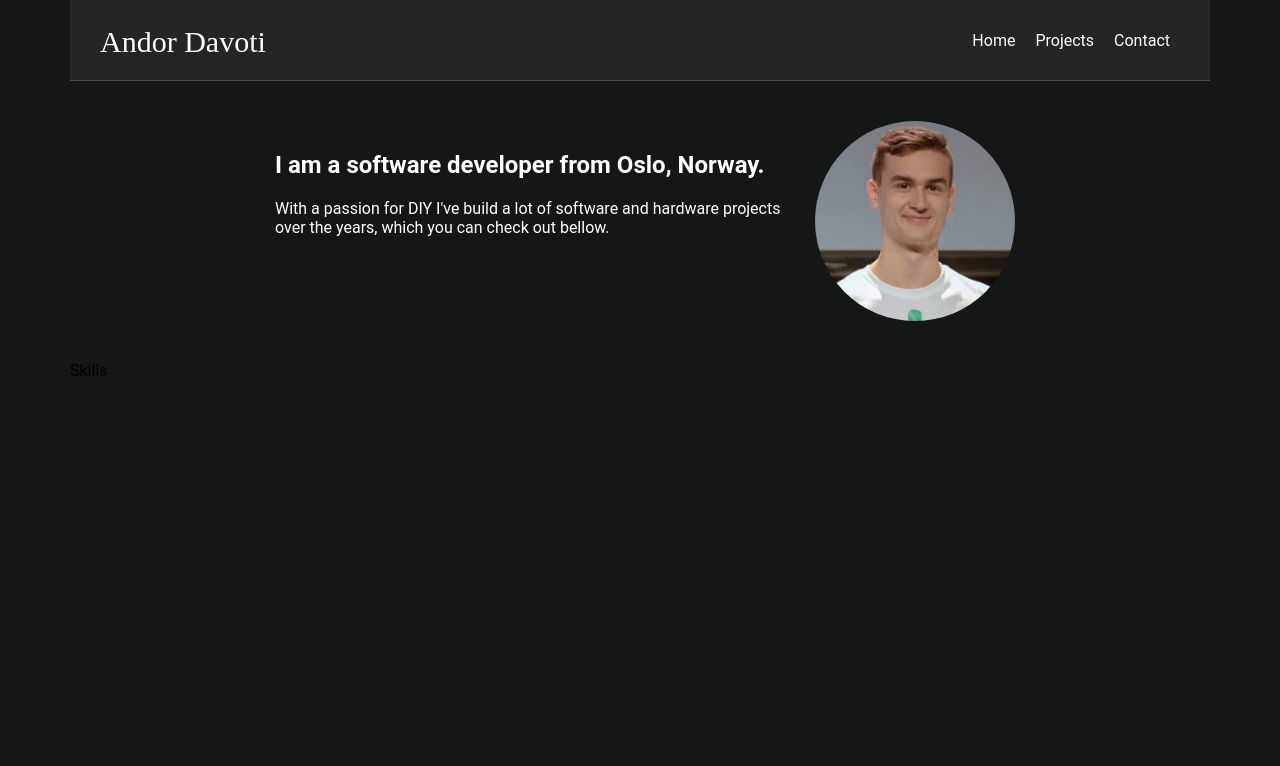
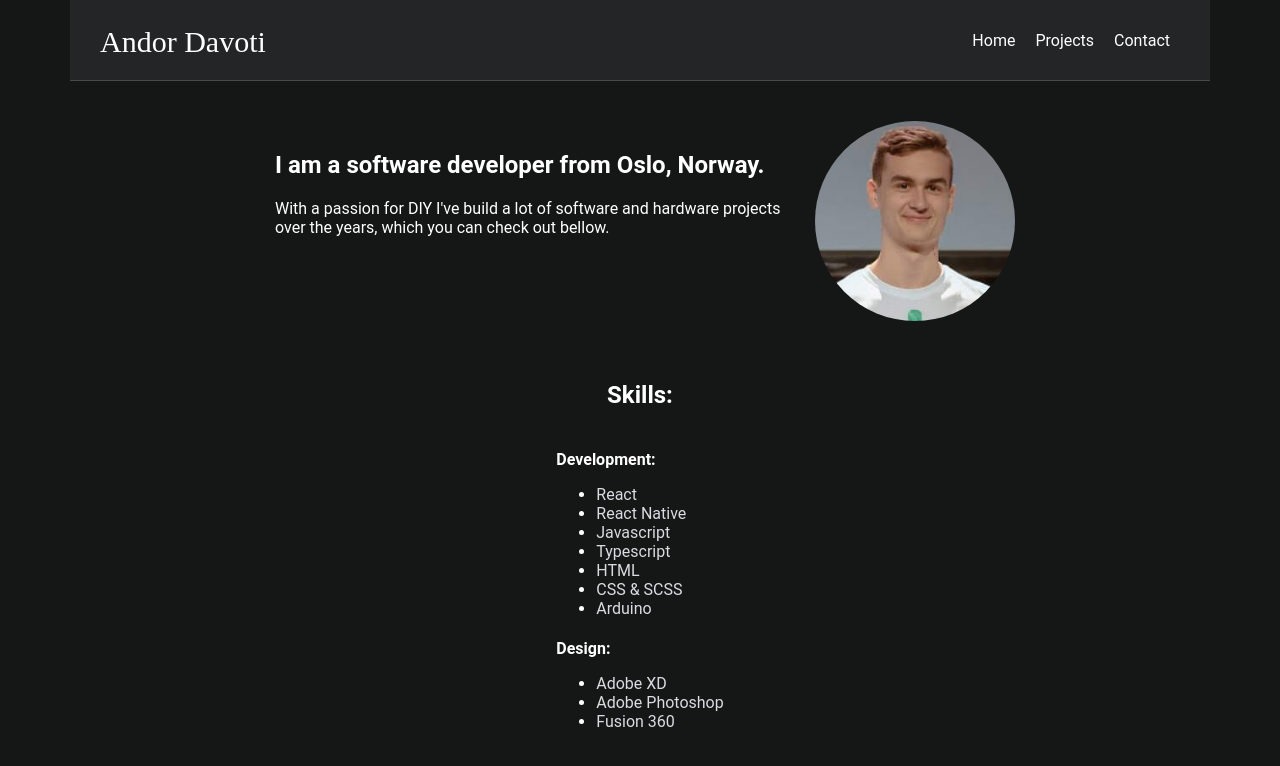
Before and after one commit to andordavoti/personal-website, a React (Create React App) app: page / in a window 1280 px wide. Shown: the top 766 px of the page. Built offline with nearby package versions, Linux system fonts and the light colour scheme; a web font is replaced by a local one.

Commit message:
added skills

```diff
--- a/src/components/Skills/skills.component.tsx
+++ b/src/components/Skills/skills.component.tsx
@@ -1,7 +1,84 @@
 import React from 'react';
+import { SkillsWrapper, SkillsTitle, SkillsList, SkillsUnderTitle, SkillsListsWrapper } from './skills.styles';
 
 const Skills = () => {
-    return <div>Skills</div>;
+    return (
+        <SkillsWrapper>
+            <SkillsTitle>Skills:</SkillsTitle>
+
+            <SkillsListsWrapper>
+                <SkillsUnderTitle>Development:</SkillsUnderTitle>
+                <SkillsList>
+                    <li>
+                        <a rel="noopener noreferrer" target="_blank" href="https://reactjs.org/">
+                            React
+                        </a>
+                    </li>
+                    <li>
+                        <a rel="noopener noreferrer" target="_blank" href="https://reactnative.dev/">
+                            React Native
+                        </a>
+                    </li>
+                    <li>
+                        <a
+                            rel="noopener noreferrer"
+                            target="_blank"
+                            href="https://developer.mozilla.org/en-US/docs/Web/JavaScript"
+                        >
+                            Javascript
+                        </a>
+                    </li>
+                    <li>
+                        <a rel="noopener noreferrer" target="_blank" href="https://www.typescriptlang.org/">
+                            Typescript
+                        </a>
+                    </li>
+                    <li>
+                        <a rel="noopener noreferrer" target="_blank" href="https://www.w3.org/html/">
+                            HTML
+                        </a>
+                    </li>
+                    <li>
+                        <a rel="noopener noreferrer" target="_blank" href="https://sass-lang.com/">
+                            CSS &amp; SCSS
+                        </a>
+                    </li>
+                    <li>
+                        <a rel="noopener noreferrer" target="_blank" href="https://www.arduino.cc/">
+                            Arduino
+                        </a>
+                    </li>
+                </SkillsList>
+
+                <SkillsUnderTitle>Design:</SkillsUnderTitle>
+                <SkillsList>
+                    <li>
+                        <a rel="noopener noreferrer" target="_blank" href="https://www.adobe.com/products/xd.html">
+                            Adobe XD
+                        </a>
+                    </li>
+                    <li>
+                        <a
+                            rel="noopener noreferrer"
+                            target="_blank"
+                            href="https://www.adobe.com/products/photoshop.html"
+                        >
+                            Adobe Photoshop
+                        </a>
+                    </li>
+                    <li>
+                        <a
+                            rel="noopener noreferrer"
+                            target="_blank"
+                            href="https://www.autodesk.com/products/fusion-360/overview"
+                        >
+                            Fusion 360
+                        </a>
+                    </li>
+                </SkillsList>
+            </SkillsListsWrapper>
+        </SkillsWrapper>
+    );
 };
 
 export default Skills;
--- /dev/null
+++ b/src/components/Skills/skills.styles.tsx
@@ -0,0 +1,31 @@
+import styled from 'styled-components';
+import { breakpoints } from '../../lib/breakpoints';
+
+export const SkillsWrapper = styled.div`
+    display: flex;
+    justify-content: center;
+    align-items: center;
+    margin: 10px;
+    flex-direction: column;
+
+    @media ${breakpoints.s} {
+        margin: 40px;
+    }
+`;
+
+export const SkillsListsWrapper = styled.div`
+    flex-wrap: wrap;
+`;
+
+export const SkillsTitle = styled.h2`
+    color: white;
+`;
+
+export const SkillsUnderTitle = styled.h4`
+    margin-bottom: 0;
+    color: white;
+`;
+
+export const SkillsList = styled.ul`
+    color: white;
+`;
```
Also changed, not shown: src/components/Skills/skills.styles.scss (deleted).
